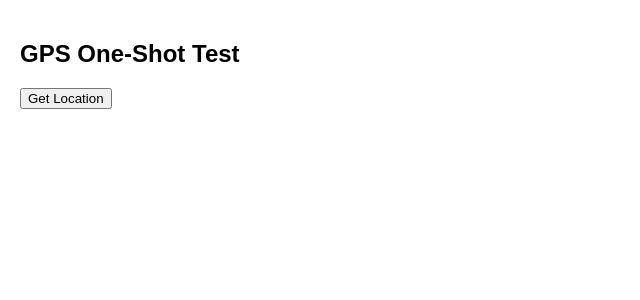
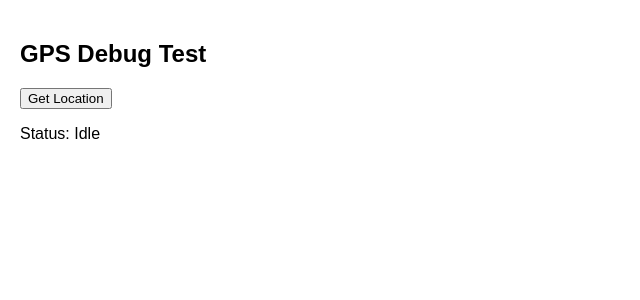
Before and after one commit to FLEXCOIN1/fyts-run-app, a React (Create React App) app: page / in a window 1280 px wide. Shown: the top 300 px of the page, without its empty margins (0-640 px from the left). Built offline with nearby package versions, Linux system fonts and the light colour scheme; the HTML template or start-up script is replaced by a standard one.

Commit message:
GPS debug with status display

```diff
--- a/src/App.tsx
+++ b/src/App.tsx
@@ -1,8 +1,8 @@
 import React from 'react';
-import GpsOneShot from "./components/GpsOneShot";
+import GpsDebug from "./components/GpsDebug";
 
 function App() {
-  return <GpsOneShot />;
+  return <GpsDebug />;
 }
 
 export default App;
--- /dev/null
+++ b/src/components/GpsDebug.tsx
@@ -0,0 +1,41 @@
+import { useState } from "react";
+
+export default function GpsDebug() {
+  const [status, setStatus] = useState("Idle");
+  const [coords, setCoords] = useState<{ lat: number; lon: number } | null>(null);
+
+  const getLocation = () => {
+    setStatus("Requesting...");
+    if ("geolocation" in navigator) {
+      navigator.geolocation.getCurrentPosition(
+        (pos) => {
+          const lat = pos.coords.latitude;
+          const lon = pos.coords.longitude;
+          setCoords({ lat, lon });
+          setStatus("Success ✅");
+        },
+        (err) => {
+          setStatus("Error ❌: " + err.message);
+        },
+        { enableHighAccuracy: true, timeout: 10000 }
+      );
+    } else {
+      setStatus("Geolocation not supported ❌");
+    }
+  };
+
+  return (
+    <div style={{ padding: "20px", fontFamily: "sans-serif" }}>
+      <h2>GPS Debug Test</h2>
+      <button onClick={getLocation}>Get Location</button>
+      <p>Status: {status}</p>
+
+      {coords && (
+        <div style={{ marginTop: "20px" }}>
+          <p>Latitude: {coords.lat}</p>
+          <p>Longitude: {coords.lon}</p>
+        </div>
+      )}
+    </div>
+  );
+}
```
